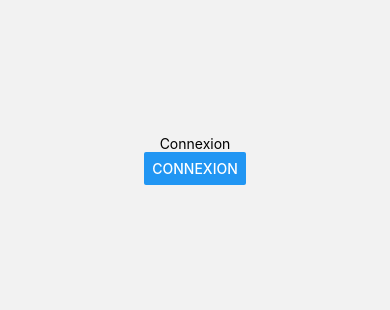
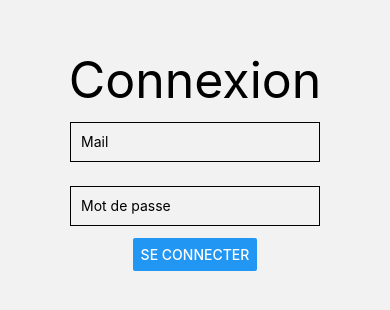
Before and after one commit to Jasskill/AgenceImmobile, a React Native app in the folder Application React Natif/: screen /Homepage in a window 390 px wide. Shown: the part 262-572 px from the top of the page. Built offline with nearby package versions, Linux system fonts and the light colour scheme.

Commit message:
ajout textinput

```diff
--- a/Application React Natif/screens/ConnectScreen.js
+++ b/Application React Natif/screens/ConnectScreen.js
@@ -1,19 +1,37 @@
 import React, { Component, TouchableOpacity } from 'react'
-import { Button, View, Text } from 'react-native'
+import { Button, View, Text, TextInput } from 'react-native'
 import { useNavigation } from '@react-navigation/native'
+import {SafeAreaView, StyleSheet} from 'react-native';
+import { useState, useEffect } from 'react'
+
 export default function ConnectScreen() {
   const navigation = useNavigation()
+  const [login, setLogin] = useState()
+  const [mdp, setMdp] = useState()
+  const link = 'http://192.168.56.1/api/authentification.php'
 
   return (
     <View style={{ flex: 1, alignItems: 'center', justifyContent: 'center' }}>
-      <Text>Connexion</Text>
+      <Text style={{fontSize:50}}>Connexion</Text>
+      <TextInput style={styles.input} placeholder='Mail' onChangeText={setLogin}></TextInput>
+      <TextInput style={styles.input} placeholder='Mot de passe' onChangeText={setMdp}></TextInput>
       <Button
         onPress={() => {
           console.log('SKIPPED CONNECTION')
           navigation.navigate('AccueilScreen', { id: 6 })
         }}
-        title="Connexion"
+        title="Se Connecter"
       />
     </View>
   )
 }
+
+const styles = StyleSheet.create({
+  input: {
+    height: 40,
+    width: 250,
+    margin: 12,
+    borderWidth: 1,
+    padding: 10
+  },
+});
```
